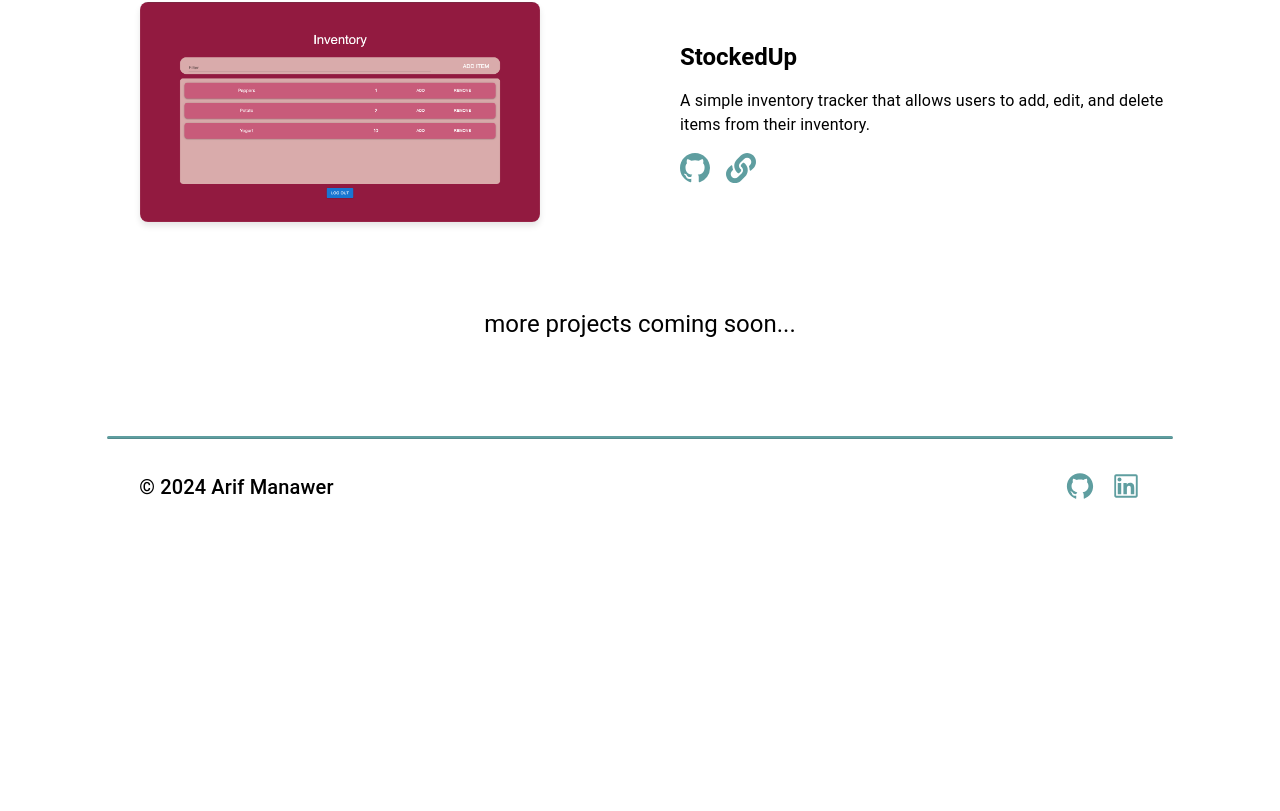
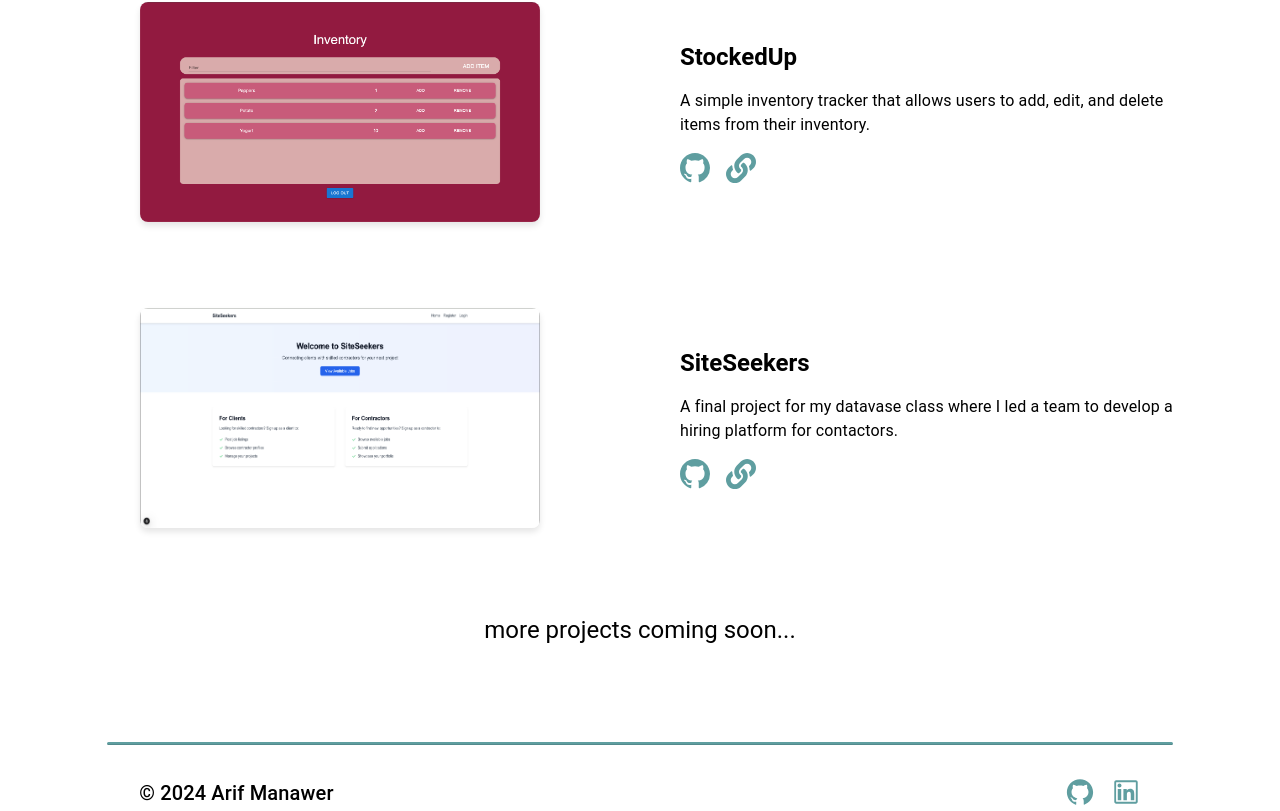
Before and after one commit to arifmanawer/personalweb, a Next.js app: page / in a window 1280 px wide. Shown: the part 1733-2544 px from the top of the page. Before the commit the page ends 2272 px from the top, so only its background shows below. Built offline with nearby package versions, Linux system fonts and the light colour scheme.

Commit message:
added siteseekers project

```diff
--- a/components/ProjectsSection.tsx
+++ b/components/ProjectsSection.tsx
@@ -16,6 +16,14 @@ const projects = [
     image: "/stockedup.png",
     github: "https://github.com/arifmanawer/inventory-tracker",
     link: "https://inventory-tracker-teal.vercel.app/",
+  },
+  {
+    title: "SiteSeekers",
+    description:
+      "A final project for my datavase class where I led a team to develop a hiring platform for contactors.",
+    image: "/siteseekers.png",
+    github: "https://github.com/datasheng/csc336-teamproject-repo-missing-one",
+    link: "https://youtu.be/TdzseFYCgNU",
   },
 ];
 
```
Also changed, not shown: public/siteseekers.png (added).
